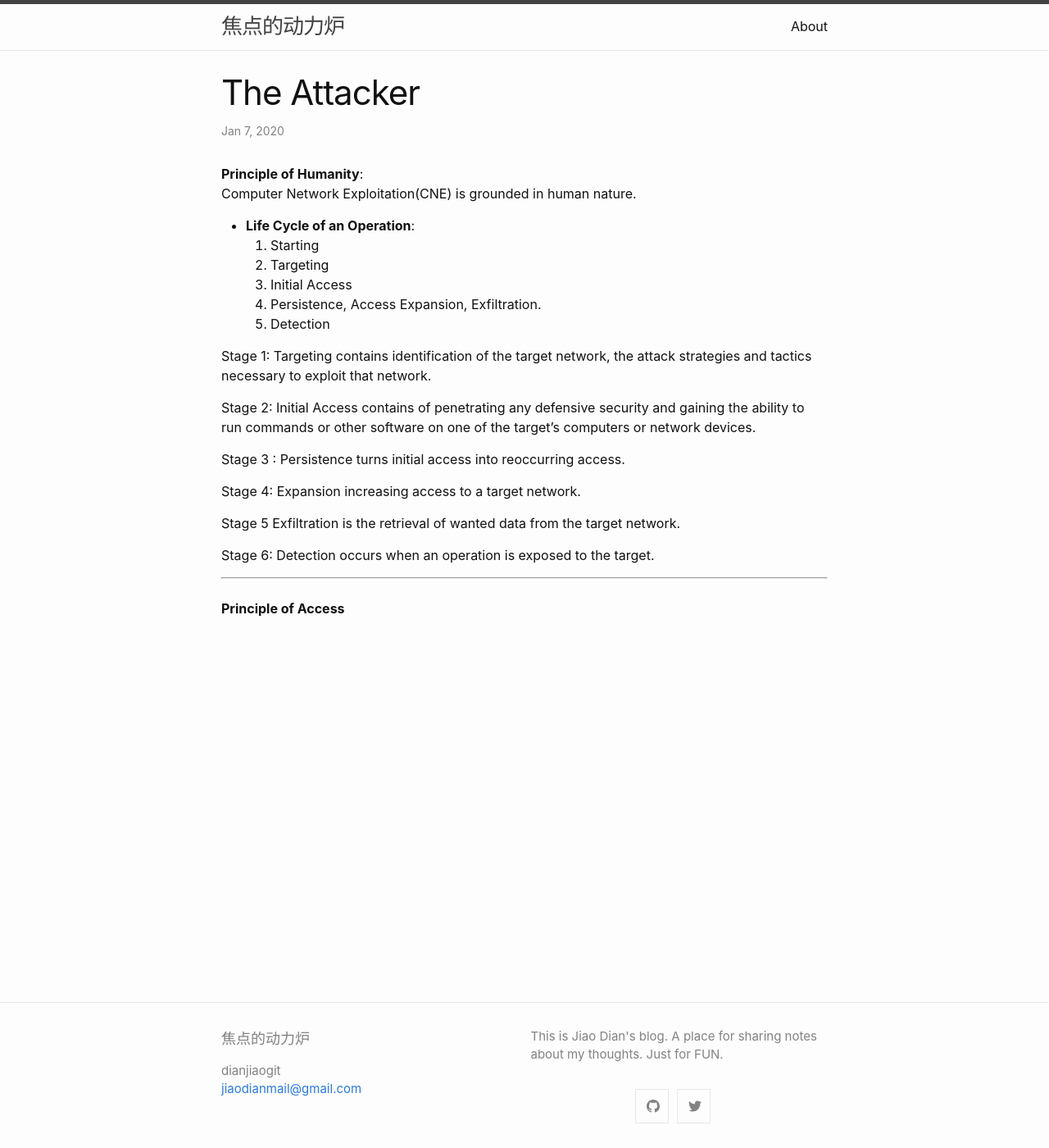
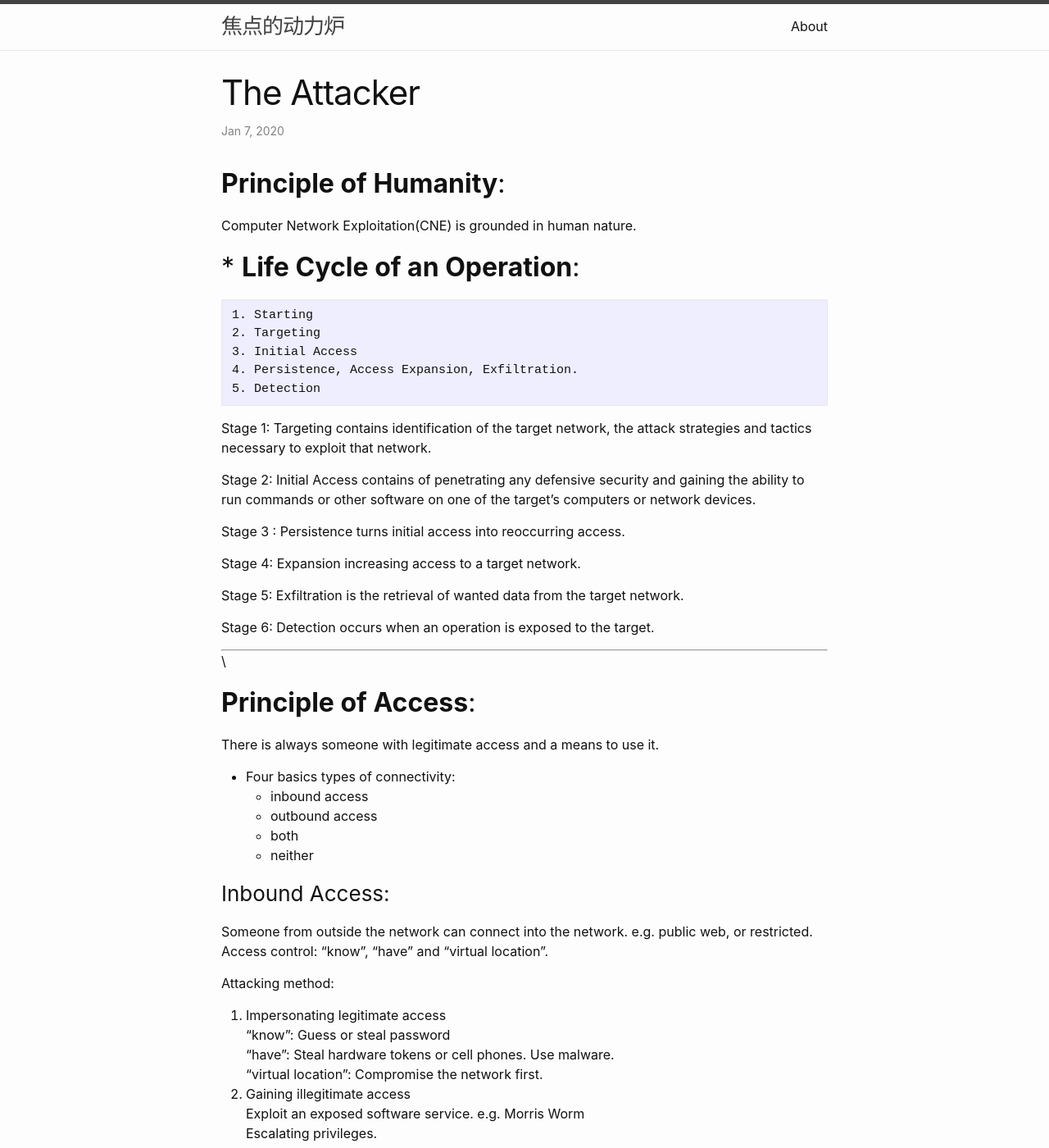
Before and after one commit to dianjiaogit/dianjiaogit.github.io, a Jekyll site: the page built from _posts/2020-01-07-The Attacker.md, in a window 1280 px wide and 1400 px high. Shown: the whole window at 82% size. Built offline with Jekyll 4.4.1, drawn with Linux system fonts in a browser that asks for light colours.

Commit message:
add inbound access

```diff
--- a/_posts/2020-01-07-The Attacker.md
+++ b/_posts/2020-01-07-The Attacker.md
@@ -5,10 +5,10 @@ date:   2020-01-07 22:53:01 +0800
 categories: NetworkSecurity
 ---
 
-**Principle of Humanity**:
+## **Principle of Humanity**:
 Computer Network Exploitation(CNE) is grounded in human nature.
 
-* **Life Cycle of an Operation**:
+## * **Life Cycle of an Operation**:
 	1. Starting
 	2. Targeting
 	3. Initial Access
@@ -23,10 +23,33 @@ Stage 3 : Persistence turns initial access into reoccurring access.
 
 Stage 4: Expansion increasing access to a target network.
 
-Stage 5 Exfiltration is the retrieval of wanted data from the target network.
+Stage 5: Exfiltration is the retrieval of wanted data from the target network.
 
 Stage 6: Detection occurs when an operation is exposed to the target.
 
 -------------------------------------------------------
 \\
-**Principle of Access**
+## **Principle of Access**:
+There is always someone with legitimate access and a means to use it.
+
+* Four basics types of connectivity:
+	- inbound access
+	- outbound access
+	- both
+	- neither
+
+
+### Inbound Access:
+Someone from outside the network can connect into the network. e.g. public web, or restricted.
+Access control: "know", "have" and "virtual location".
+
+Attacking method:
+1. Impersonating legitimate access
+"know": Guess or steal password
+"have": Steal hardware tokens or cell phones. Use malware.
+"virtual location": Compromise the network first.
+2. Gaining illegitimate access
+Exploit an exposed software service. e.g. Morris Worm
+Escalating privileges.
+
+### Outbound Access:
```
